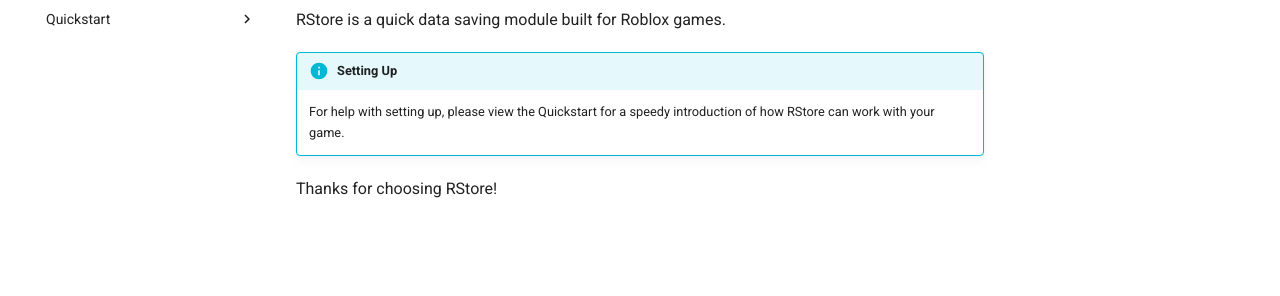
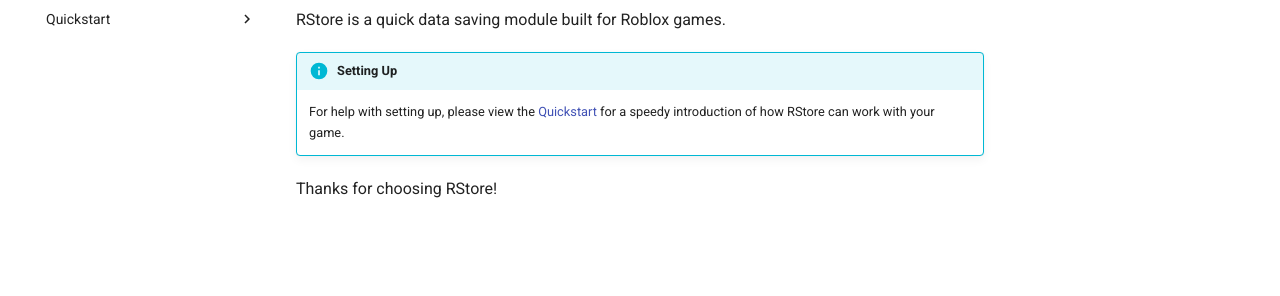
Before and after one commit to R0bl0x10501050/RStoreModule, an MkDocs documentation site: the page built from docs/index.md, in a window 1280 px wide. Shown: the part 173-469 px from the top of the page. Built offline with MkDocs 1.6.1 and Material for MkDocs 9.7.7, drawn with Linux system fonts in a browser that asks for light colours; comment, search, counter and statistics services are not loaded; part of the change alters nothing that is shown.

```diff
--- a/docs/index.md
+++ b/docs/index.md
@@ -1,6 +1,6 @@
 RStore is a quick data saving module built for Roblox games.
 
 !!! info "Setting Up"
-    For help with setting up, please view the Quickstart for a speedy introduction of how RStore can work with your game.
+    For help with setting up, please view the [Quickstart](https://r0bl0x10501050.github.io/Roblox/Quickstart/installation/) for a speedy introduction of how RStore can work with your game.
 
 Thanks for choosing RStore!
```
